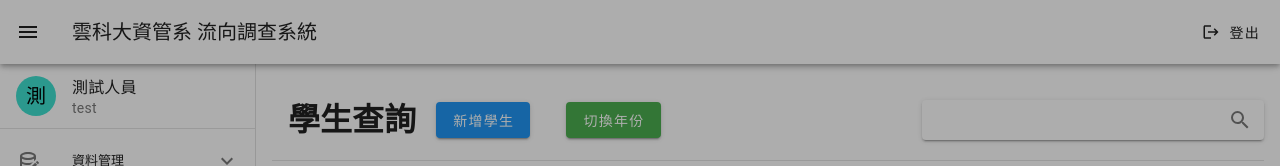
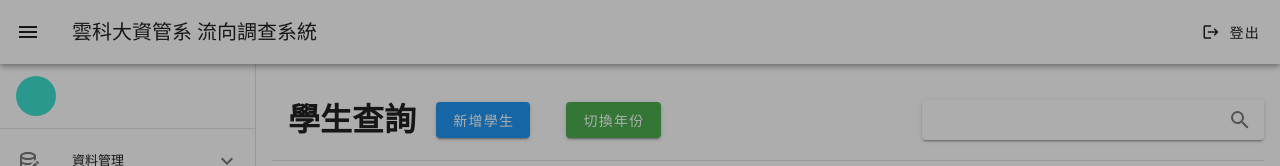
Before and after one commit to ji03mmy18/YunMIS-GraduateTracker, a Vue app in the folder frontend/: page /manage/query in a window 1280 px wide. Shown: the top 166 px of the page. Built offline with nearby package versions, Linux system fonts and the light colour scheme.

Commit message:
feat: [前端]根據管理員等級切分可檢視區塊
系統中區分『可刪除』與『不可刪除』兩種類型的管理員，不可刪除的管理員具有完整權限，可使用所有功能。

```diff
--- a/frontend/src/views/Manage.vue
+++ b/frontend/src/views/Manage.vue
@@ -12,10 +12,10 @@
     </v-app-bar>
     <v-navigation-drawer v-model="drawerOpen" style="text-align: start;">
       <v-list>
-        <v-list-item title="測試人員" subtitle="test">
+        <v-list-item :title="manager.Nick !== '' ? manager.Nick : manager.User" :subtitle="manager.User">
           <template v-slot:prepend>
             <v-avatar color="#40E0D0">
-              <span class="text-h6">測</span>
+              <span class="text-h6">{{ manager.Nick !== '' ? manager.Nick[0] : manager.User[0] }}</span>
             </v-avatar>
           </template>
         </v-list-item>
@@ -39,6 +39,7 @@
             @click="router.push({ name: item.route })"
           ></v-list-item>
         </v-list-group>
+        <div v-if="manager.Deletable === 0">
           <v-list-group value="AccountManagement">
             <template v-slot:activator="{ props }">
               <v-list-item
@@ -56,6 +57,7 @@
               @click="router.push({ name: item.route })"
               ></v-list-item>
           </v-list-group>
+        </div>
       </v-list>
     </v-navigation-drawer>
     <v-main>
@@ -82,7 +84,9 @@
 <script setup>
 import { inject, ref } from 'vue';
 import { useRouter } from 'vue-router';
+import { useManagerStore } from '@/store';
 
+const manager = useManagerStore();
 const router = useRouter();
 const api = inject('api');
 
```
Lines whose indentation alone changed are shown as unchanged.
